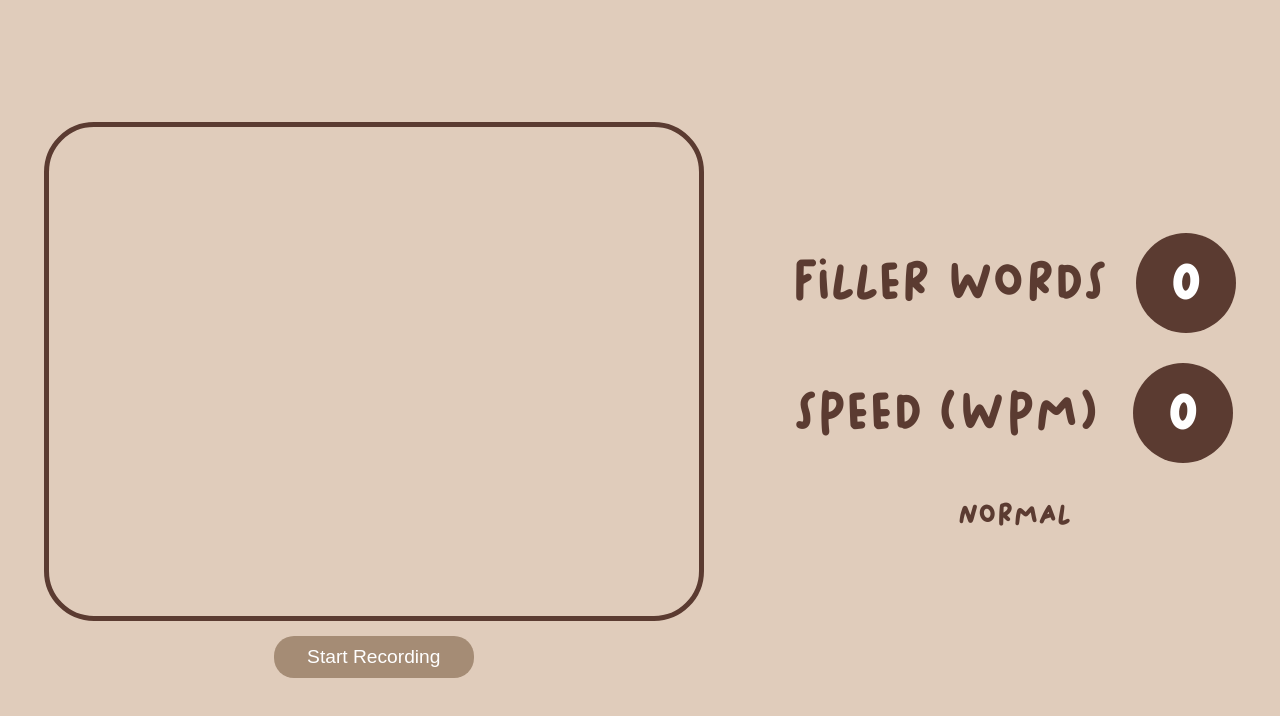
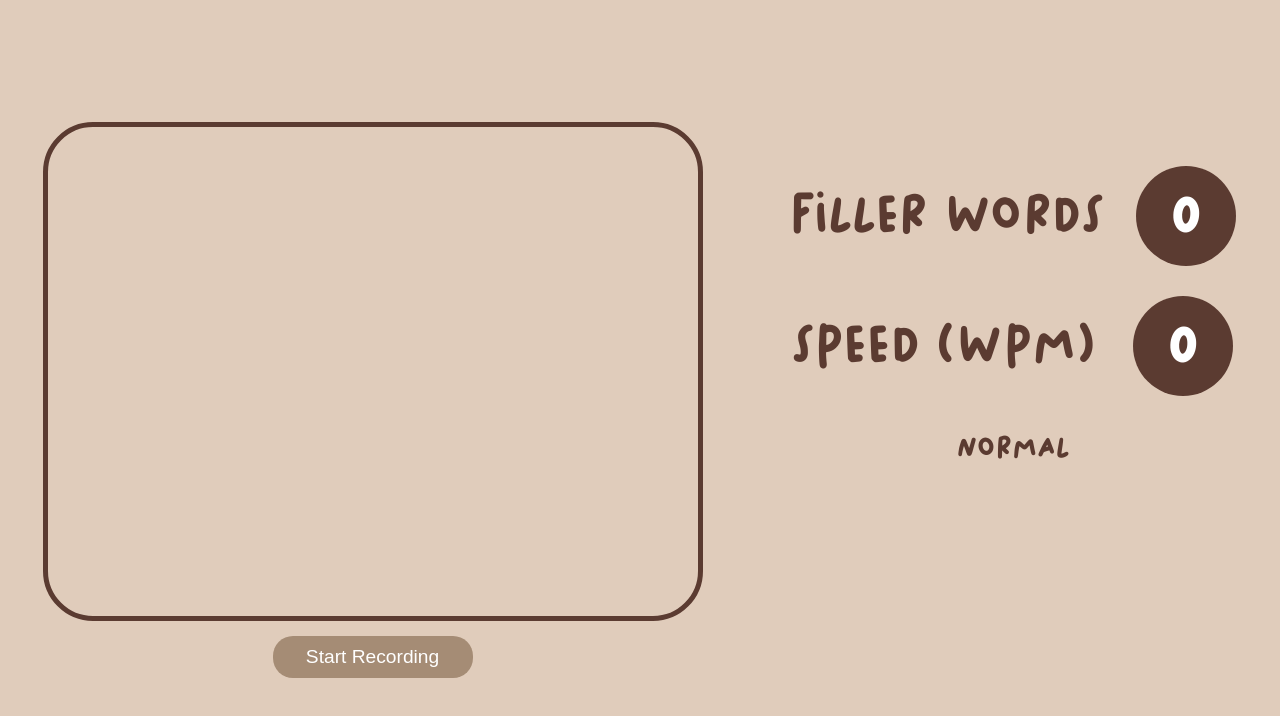
Before and after one commit to kkatherineliu/umless, a React (Create React App) app in the folder umless/: page /record in a window 1280 px wide. Shown: the top 716 px of the page. Built offline with nearby package versions, Linux system fonts and the light colour scheme.

Commit message:
fix jumping of stats

```diff
--- a/umless/src/pages/recordingPage/RecordingPage.css
+++ b/umless/src/pages/recordingPage/RecordingPage.css
@@ -48,6 +48,7 @@ src: local("Staywork"),
     align-items: center;
     justify-content: space-around;
     gap: 30px;
+    min-width: 450px;
 }
 
 .label {
@@ -76,5 +77,6 @@ src: local("Staywork"),
 .transcript {
     font-size: 40px;
     color: #5b3b31;
-    min-width: 45px;
+    min-height: 135px;
+    overflow: nowrap;
 }
--- a/umless/src/pages/recordingPage/RecordingPage.js
+++ b/umless/src/pages/recordingPage/RecordingPage.js
@@ -194,8 +194,8 @@ function RecordingPage() {
         <div className="statistic">
           <span className="label pace-label">{paceStatus}</span>
         </div>
-        <div className="transcript-container" style={{"min-width": "45px"}}>
-          <span className="transcript">{interimTranscript}</span>
+        <div className="transcript-container" style={{"min-height": "135px"}}>
+          <div className="transcript">{interimTranscript}</div>
         </div>
       </div>
     </div>
```
